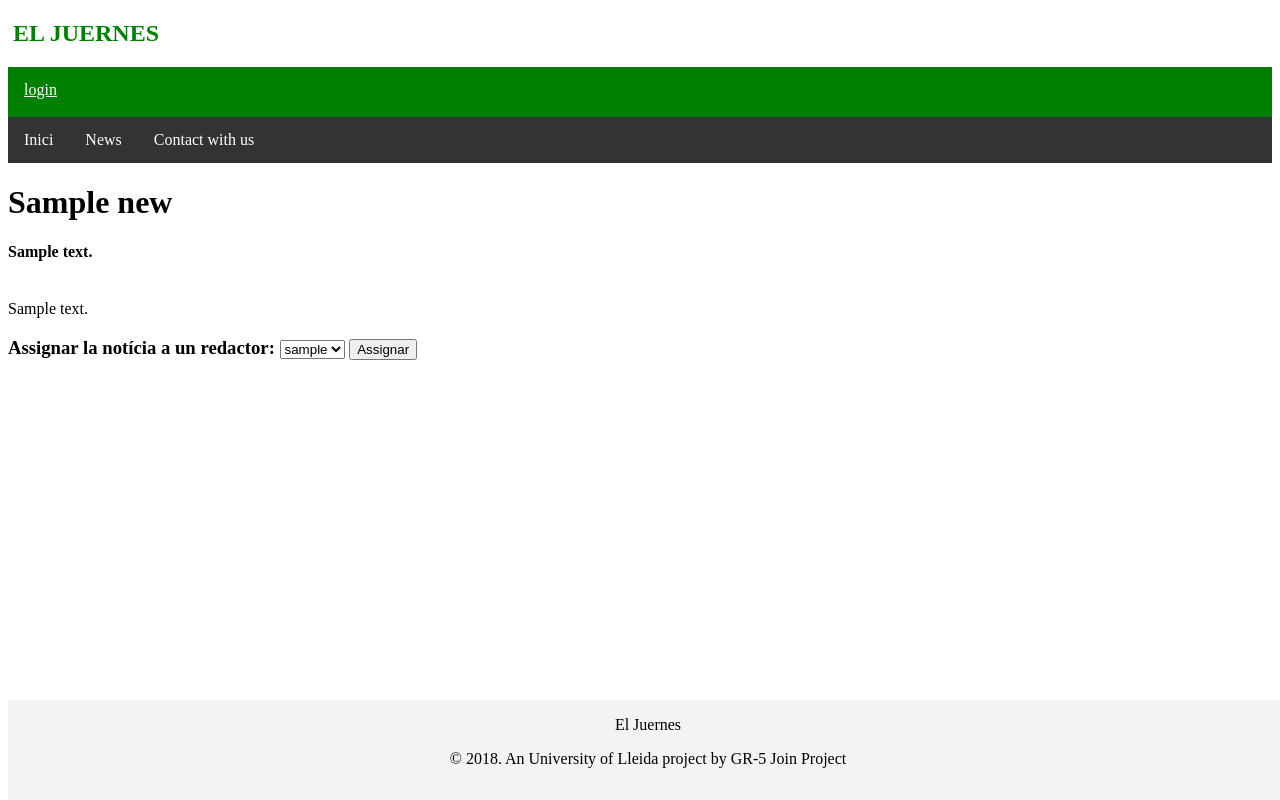
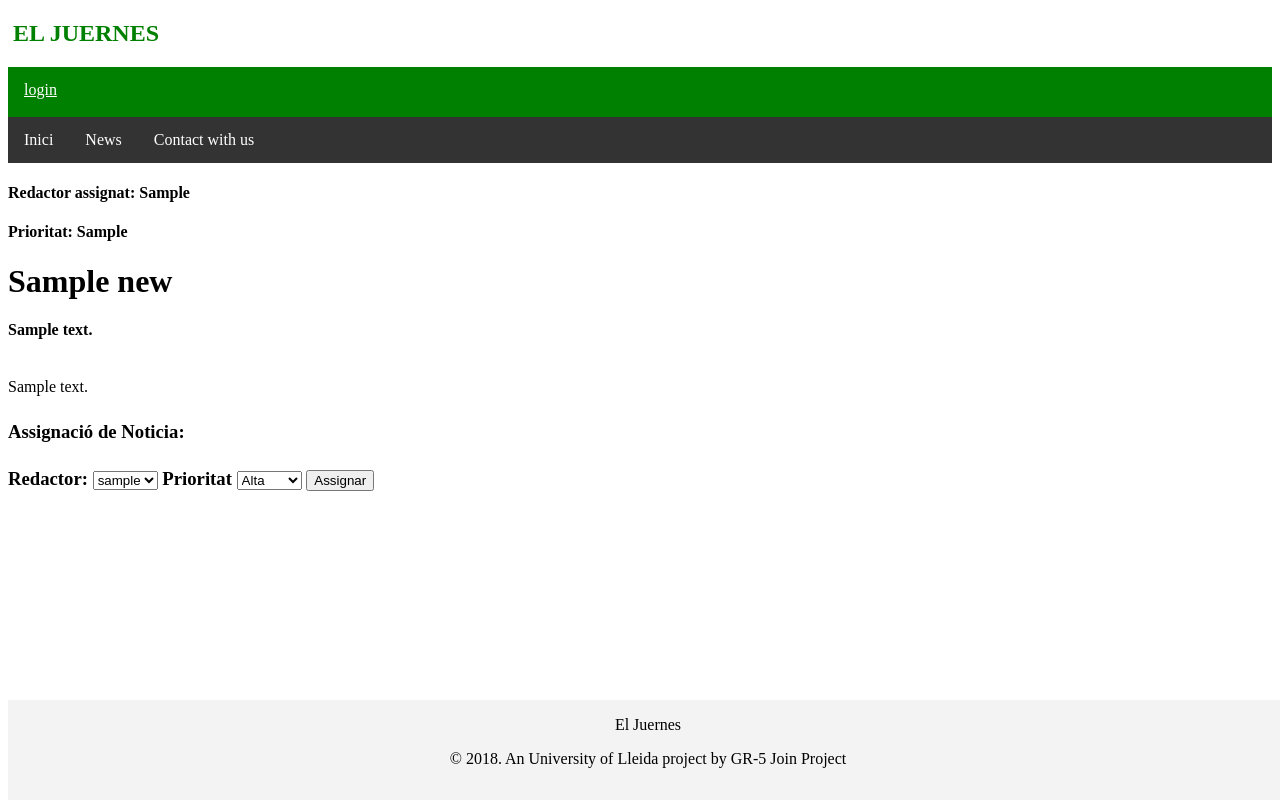
Before and after one commit to robclm/El_Juernes, a Django app: template El_JuernesApp/templates/AfeNews/New.html in a window 1280 px wide. Run offline with Django 3.2, Linux system fonts and the light colour scheme; the template is opened without the code that fills it: values that come from a table or form of the project are taken from there, others are empty; tables that the repository leaves empty hold one stand-in row (values such as "Sample post").

Commit message:
assignacio noticia prioritat

```diff
--- a/El_JuernesApp/AfeNews/models.py
+++ b/El_JuernesApp/AfeNews/models.py
@@ -7,8 +7,8 @@ class New(models.Model):
     body = models.TextField()
     type = models.CharField(max_length=140)
     author = models.ForeignKey('Author', on_delete=models.SET_NULL, null=True)
-
-    assigned = models.ForeignKey('Accounts.User_profile', on_delete=models.SET_NULL, null=True)
+    assigned = models.CharField(max_length=140,default="Cap redactor assignat")
+    priority = models.CharField(max_length=140)
 
 class Author(models.Model):
     username = models.CharField(max_length=140)
--- a/El_JuernesApp/El_JuernesApp/settings.py
+++ b/El_JuernesApp/El_JuernesApp/settings.py
@@ -68,6 +68,7 @@ TEMPLATES = [
                 'django.template.context_processors.request',
                 'django.contrib.auth.context_processors.auth',
                 'django.contrib.messages.context_processors.messages',
+                'django.template.context_processors.csrf',
             ],
         },
     },
--- a/El_JuernesApp/templates/AfeNews/New.html
+++ b/El_JuernesApp/templates/AfeNews/New.html
@@ -9,22 +9,32 @@
 
 {% block content %}
 
-
+    <p>
+    <h4>Redactor assignat: {{ new.assigned}}</h4>
+    <h4>Prioritat: {{ new.priority}}</h4>
     <h1>{{ new.title }}</h1>
-    <p>
     <h4>{{ new.description }}</h4><br/>
     {{ new.body }}
     </p>
 
     <h3>
-        <form action="/Assigned/" method="post">
-            <label for="team_name"> Assignar la notícia a un redactor: </label>
+        <form action="/AFE/" method="post"> {% csrf_token %}
+            <h4> Assignació de Noticia: </h4>
+            <p>
+            <label for="team_name"> Redactor: </label>
             <select name="copywriters">
                 {% for redactor in redactors %}
                     <option value={{ redactor.user }}>{{ redactor.user }}</option>
                 {% endfor %}
             </select>
+            <label for="team_name"> Prioritat </label>
+            <select name="priority">
+                    <option value="alta">Alta</option>
+                    <option value="mitjana">Mitjana</option>
+                    <option value="baixa">Baixa</option>
+            </select>
             <input type="submit" value="Assignar">
+            <input type="hidden" name="new" value={{ new.slug }}/>
         </form>
     </h3>
 {% endblock %}
```
Also changed, not shown: El_JuernesApp/AfeNews/views.py (+23 -10 lines).
